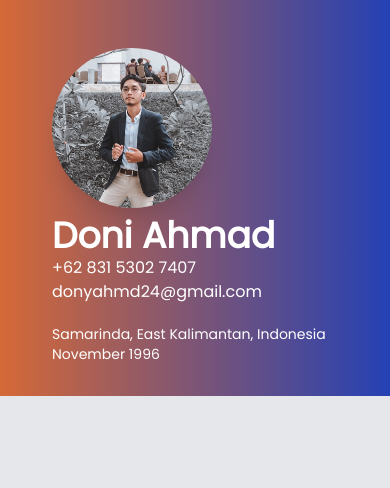
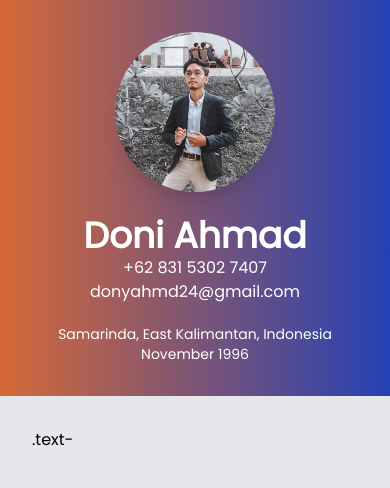
Before and after one commit to donyahmd/donyahmd.github.io, a plain HTML site: page index.html in a window 390 px wide. Drawn offline with nearby package versions, Linux system fonts and the light colour scheme.

Commit message:
responsive fixed

```diff
--- a/index.html
+++ b/index.html
@@ -22,10 +22,10 @@
 <body class="bg-gray-200">
     <!-- Section Cover -->
     <section class="flex flex-wrap justify-center w-full h-auto p-8 background-cover">
-        <div class="w-full sm:w-1/2">
-            <img class="rounded-full shadow-xl w-40 h-40 md:float-right mt-4 mx-5" src="image/doni-ahmad.jpg"></img>
+        <div class="w-full md:w-1/2">
+            <img class="rounded-full shadow-xl w-40 h-40 mx-auto mb-4 md:my-4 md:mx-5 md:float-right" src="image/doni-ahmad.jpg"></img>
         </div>
-        <div class="w-full sm:w-1/2 md:text-left">
+        <div class="w-full md:w-1/2 text-center md:text-left">
             <div class="my-2 mx-5">
                 <div class="text-white text-4xl font-bold">Doni Ahmad</div>
                 <div class="text-white text-base font-medium">+62 831 5302 7407</div>
@@ -38,6 +38,13 @@
         </div>
     </section>
     <!-- End Section Cover -->
+    <!-- Section Experience -->
+    <section class="flex flex-wrap justify-center w-full h-auto p-8 bg-gray-200">
+        <div class="w-full w-1">
+            .text-
+        </div>
+    </section>
+    <!-- End Section Experience -->
 </body>
 
 </html>
```
